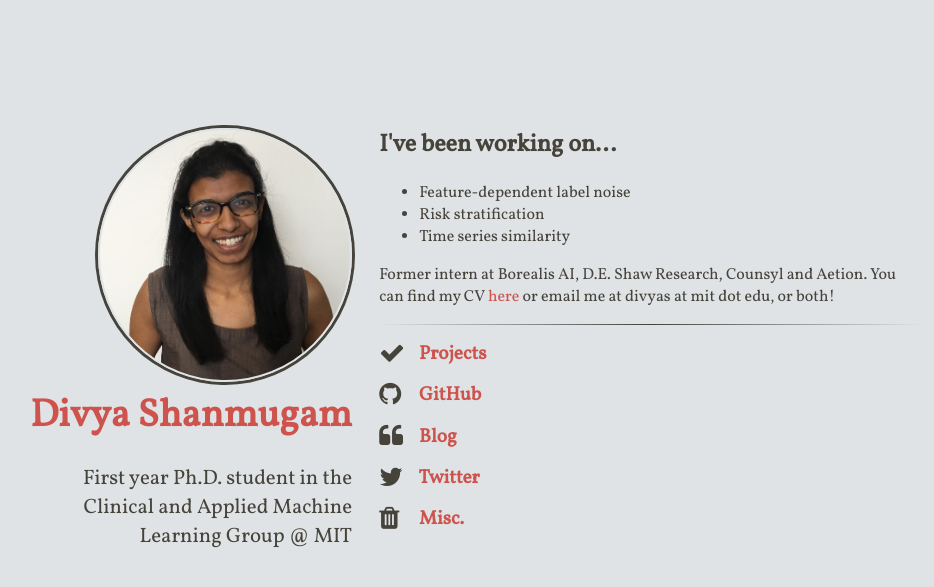
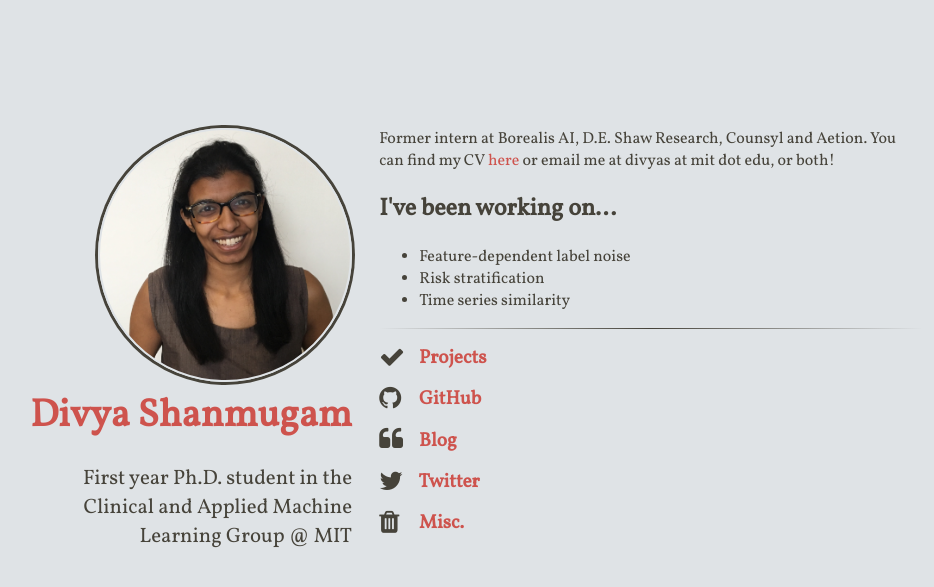
Before and after one commit to dmshanmugam/dmshanmugam.github.io, a Jekyll site: the page built from index.html, in a window 1280 px wide. Shown: the top 587 px of the page, without its empty margins (288-1222 px from the left). Built offline with Jekyll 4.4.1, drawn with Linux system fonts in a browser that asks for light colours; nearby versions of some CDN libraries; some of the changed lines change nothing that is shown.

Commit message:
fixing things

```diff
--- a/_includes/content.html
+++ b/_includes/content.html
@@ -1,3 +1,5 @@
+<p> Former intern at Borealis AI, D.E. Shaw Research, Counsyl and Aetion. You can find my CV <a href="{{ site.url }}/pdfs/cv.pdf">here</a> or email me at divyas at mit dot edu, or both! </p>
+
 <h2>I've been working on...</h2>
 <ul>
   <li>Feature-dependent label noise</li>
@@ -5,7 +7,7 @@
   <li>Time series similarity</li>
 </ul>
 
-<p> Former intern at Borealis AI, D.E. Shaw Research, Counsyl and Aetion. You can find my CV <a href="{{ site.url }}/pdfs/cv.pdf">here</a> or email me at divyas at mit dot edu, or both! </p>
+
 
 <hr />
 
```
Also changed, not shown: 1 other file.
